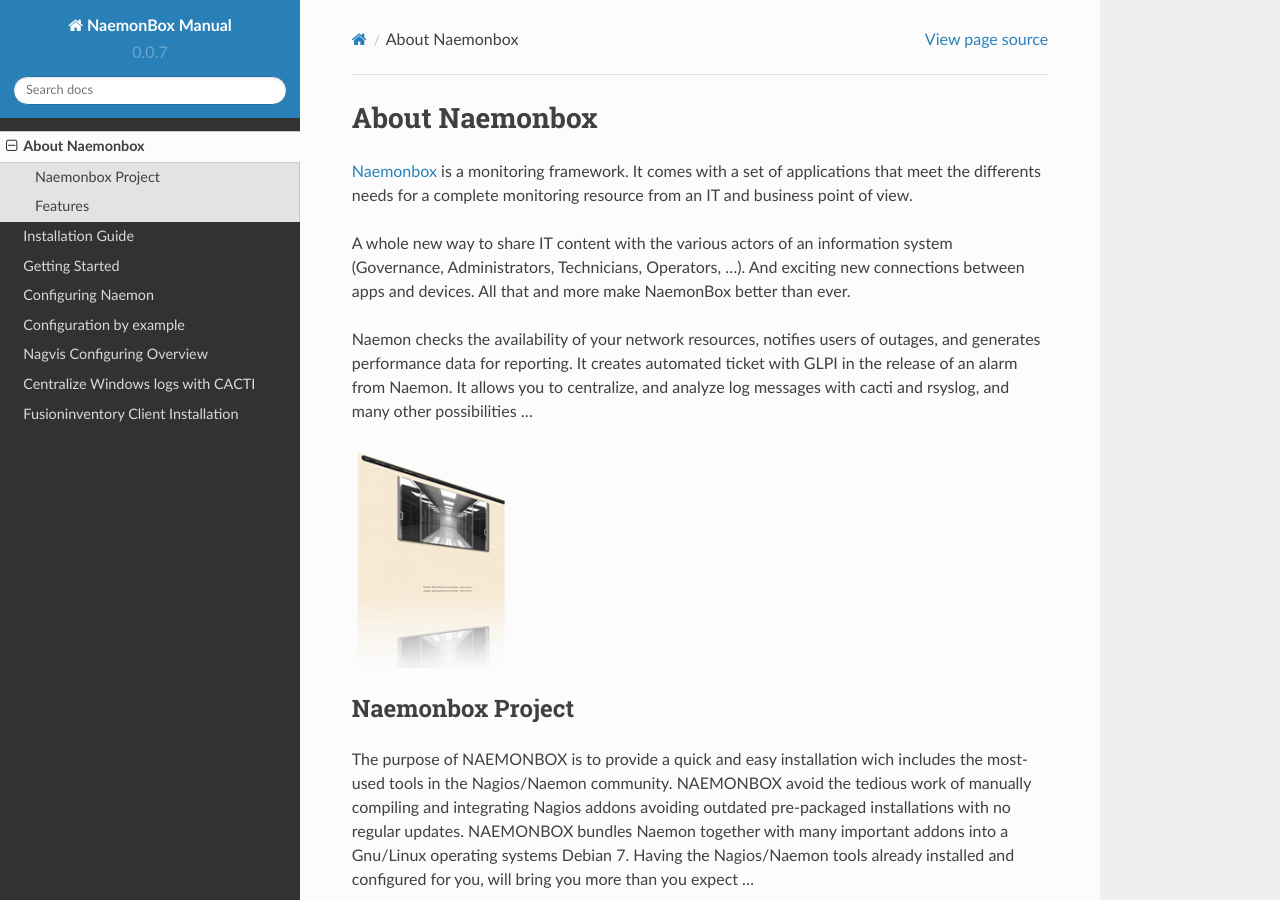
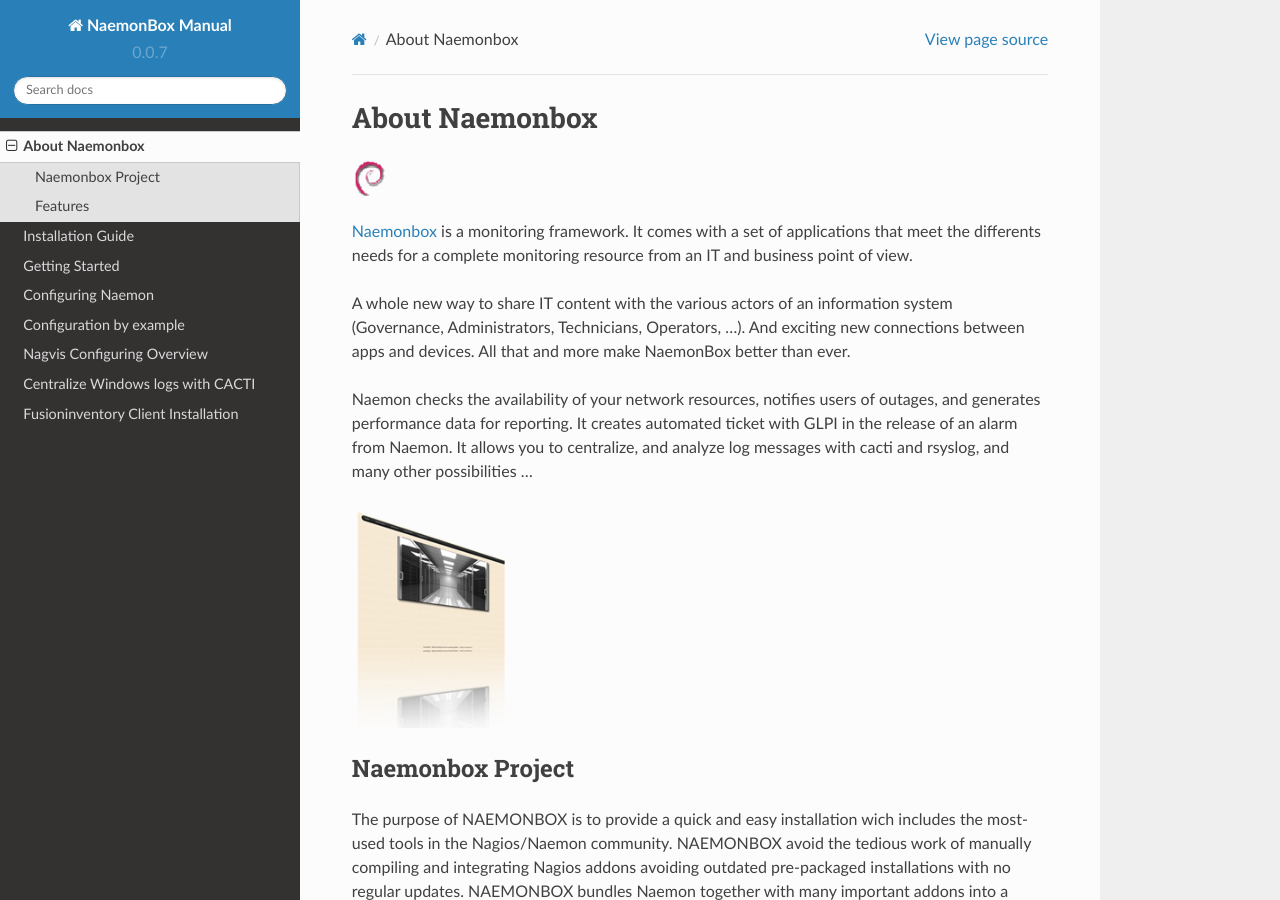
Before and after one commit to mgadi/naemonbox, a Sphinx documentation site: the page built from docs/source/01_introduction/index.rst, in a window 1280 px wide and 900 px high. Built offline with Sphinx 7.4.7 and the Read the Docs theme 2.0.0, drawn with Linux system fonts in a browser that asks for light colours; pages that are not in the unit, such as notebooks, are missing from menus.

Commit message:
Update index.rst

```diff
--- a/docs/source/01_introduction/index.rst
+++ b/docs/source/01_introduction/index.rst
@@ -1,6 +1,9 @@
 ==============
 About Naemonbox
 ==============
+
+.. image:: /images/debian.png
+ :scale: 90 %
 
 `Naemonbox <https://naemonbox.com/>`_ is a monitoring framework. It comes with a set of applications that meet the differents needs for a complete monitoring resource from an IT and business point of view.
 
```
